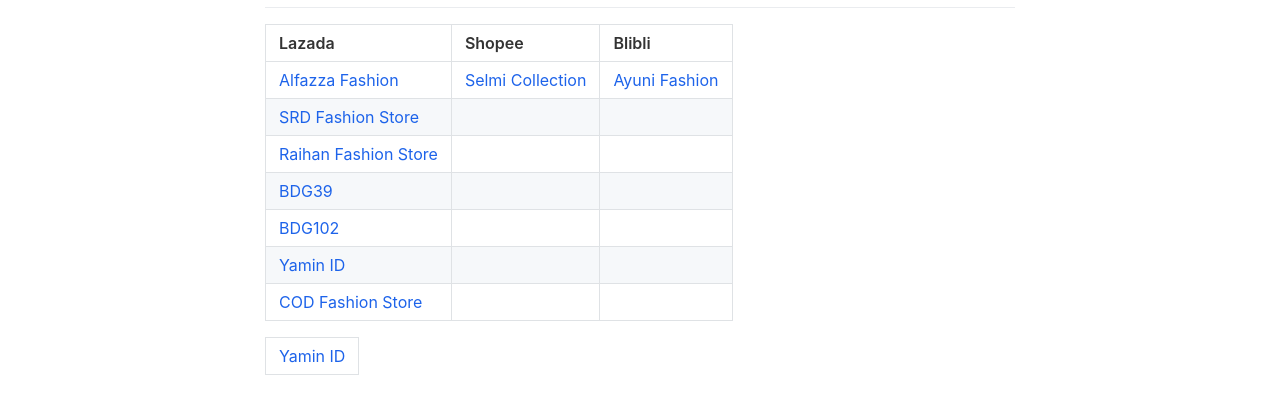
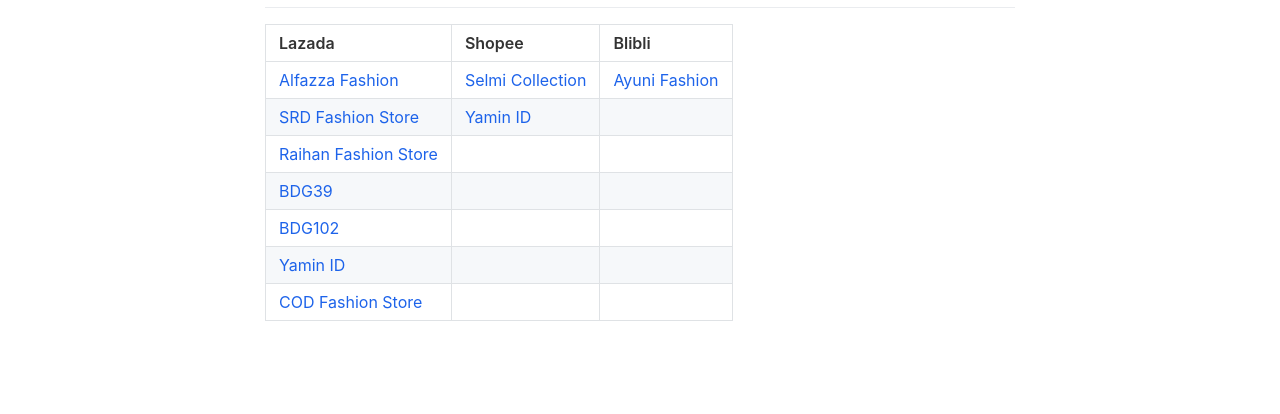
Before and after one commit to Alfazza967/alfazza.github.io, a Jekyll site: the page built from _pages/affiliate.md, in a window 1280 px wide. Shown: the part 228-642 px from the top of the page. Built offline with Jekyll 4.4.1, drawn with Linux system fonts in a browser that asks for light colours; nearby versions of some CDN libraries.

```diff
--- a/_pages/affiliate.md
+++ b/_pages/affiliate.md
@@ -8,11 +8,9 @@ include_in_header: true
 | Lazada | Shopee | Blibli |
 | :----- | :----- | :----- |
 | <a href="https://www.lazada.co.id/alfazza-fashions" rel="noopener noreferrer" target="_blank">Alfazza Fashion</a> | <a href="https://shopee.co.id/selmicollection" rel="noopener noreferrer" target="_blank">Selmi Collection</a> | <a href="https://www.blibli.com/merchant/ayuni/AYI-70008" rel="noopener noreferrer" target="_blank">Ayuni Fashion</a>
-| <a href="https://shopee.co.id/srdfashionstore" rel="noopener noreferrer" target="_blank">SRD Fashion Store</a> |
+| <a href="https://shopee.co.id/srdfashionstore" rel="noopener noreferrer" target="_blank">SRD Fashion Store</a> | <a href="https://www.blibli.com/merchant/yamin-id/YAI-70015" rel="noopener noreferrer" target="_blank">Yamin ID</a> |
 | <a href="https://www.lazada.co.id/raihan-fashion-store" rel="noopener noreferrer" target="_blank">Raihan Fashion Store</a>
 | <a href="https://www.lazada.co.id/bdg39" rel="noopener noreferrer" target="_blank">BDG39</a>
 | <a href="https://www.lazada.co.id/bdg102" rel="noopener noreferrer" target="_blank">BDG102</a>
 | <a href="https://www.lazada.co.id/shop/yamin-id" rel="noopener noreferrer" target="_blank">Yamin ID</a>
 | <a href="https://www.lazada.co.id/cod-fashion-store" rel="noopener noreferrer" target="_blank">COD Fashion Store</a>
-
-| <a href="https://www.blibli.com/merchant/yamin-id/YAI-70015" rel="noopener noreferrer" target="_blank">Yamin ID</a> |
```
